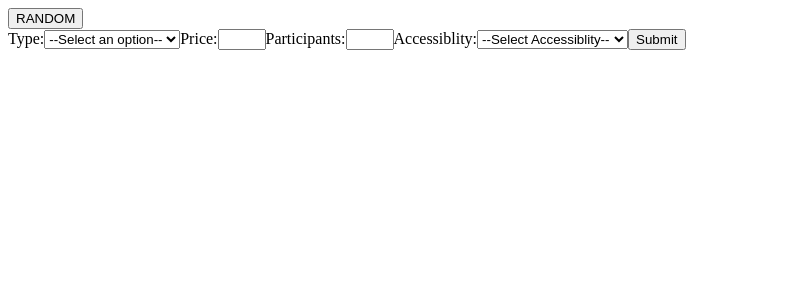
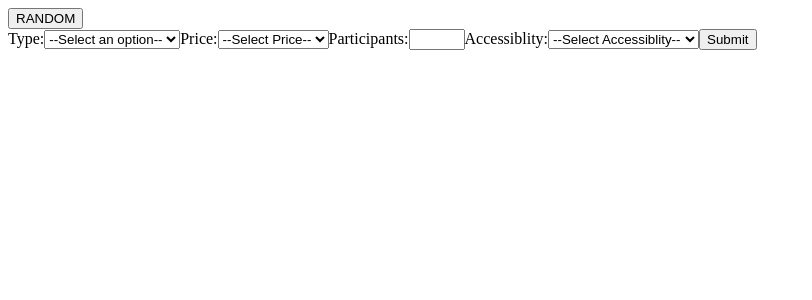
Before and after one commit to SiddhantaGupta/activities, a React (Create React App) app: page / in a window 1280 px wide. Shown: the top 300 px of the page, without its empty margins (0-812 px from the left). Built offline with nearby package versions, Linux system fonts and the light colour scheme.

Commit message:
Added error handling and improved Price Filter

```diff
--- a/src/App.js
+++ b/src/App.js
@@ -1,4 +1,4 @@
-import { useState, createContext} from 'react'
+import { useState, createContext } from 'react'
 import Filter from './components/Filter'
 import Activity from './components/Activity'
 
@@ -17,11 +17,11 @@ function App() {
     <>
     <FilterContext.Provider value={{activity, setActivity, filters, setFilters}}>
       <Filter />
-      {activity.activity && <Activity />}
+      {(activity.activity || activity.error) && <Activity />}
     </FilterContext.Provider>
     </>
   );
 }
 
 export default App;
-export {FilterContext}
+export { FilterContext }
--- a/src/components/Activity.js
+++ b/src/components/Activity.js
@@ -24,13 +24,16 @@ const Activity = () => {
         cost = 'High';
 
     return (
+        <>
+        {activity.error ? <div>{activity.error}</div> :
         <div>
             <h1>{activity.activity}</h1>
             <h4>{activity.type}</h4>
             <p>Participants: {activity.participants}</p>
             <p>Cost: {cost}</p>
             <p>Difficulty: {difficulty}</p>
-        </div>
+        </div>}
+        </>
     )
 }
 
--- a/src/components/Filter.js
+++ b/src/components/Filter.js
@@ -2,12 +2,13 @@ import { useContext } from "react";
 import { FilterContext } from '../App'
 
 const Filter = () => {
-
-    const {setActivity, filters, setFilters} = useContext(FilterContext)
+    const { setActivity, filters, setFilters } = useContext(FilterContext);
 
     const randomActivity = () => {
-        fetch('https://www.boredapi.com/api/activity/').then((response) => response.json()).then((data) => {setActivity(data)});
-};
+        fetch('https://www.boredapi.com/api/activity/').then((response) => response.json()).then((data) => {setActivity(data)}).catch(e => { const err = {error: e};
+        setActivity(err);
+    });
+    };
 
     const handleChange = (e) => {
         const new_filters = {
@@ -22,6 +23,9 @@ const Filter = () => {
 
         let minaccessibility = 0.0;
         let maxaccessibility = 1.0;
+        let minprice = '';
+        let maxprice = '';
+
         if(filters.accessiblity === 'low')
         {
             maxaccessibility = 0.3
@@ -36,9 +40,20 @@ const Filter = () => {
             minaccessibility = 0.7;
         }
 
-        fetch(`https://www.boredapi.com/api/activity?type=${filters.type}&price=${filters.price}&participants=${filters.participants}&minaccessibility=${minaccessibility}&maxaccessibility=${maxaccessibility}`)
+        if (filters.price === '1')
+        {
+            filters.price = '';
+            minprice = 0.1;
+            maxprice = 1;
+        }
+
+        fetch(`https://www.boredapi.com/api/activity?type=${filters.type}&price=${filters.price}&minprice=${minprice}&maxprice=${maxprice}&participants=${filters.participants}&minaccessibility=${minaccessibility}&maxaccessibility=${maxaccessibility}`)
         .then(response => response.json())
-        .then(data => setActivity(data));
+        .then(data => setActivity(data))
+        .catch(e => {
+            const err = {error: e}
+            setActivity(err)
+        });
 
         setFilters({
             type:'',
@@ -66,9 +81,13 @@ const Filter = () => {
                     <option value='busywork'>Busy Work</option>
                 </select>
                 <label htmlFor='price'>Price:</label>
-                <input type='number' name='price' min='0' max='1' id='price' value={filters.price} onChange={(e) => {handleChange(e)}} />
+                <select name='price' id='price' value={filters.price} onChange={(e) => {handleChange(e)}}>
+                    <option value=''>--Select Price--</option>
+                    <option value='0'>Free</option>
+                    <option value='1'>Paid</option>
+                </select>
                 <label htmlFor='participants'>Participants:</label>
-                <input type='number' value={filters.participants} name='participants' min='1' max='5' id='participants' onChange={(e) => {handleChange(e)}} />
+                <input type='number' value={filters.participants} name='participants' min='1' max='10' id='participants' onChange={(e) => {handleChange(e)}} />
                 <label htmlFor='accessiblitiy'>Accessiblity:</label>
                 <select id='accessiblity' name='accessiblity' value={filters.accessiblity} onChange={(e) => {handleChange(e)}}>
                     <option disabled selected value=''>--Select Accessiblity--</option>
```
